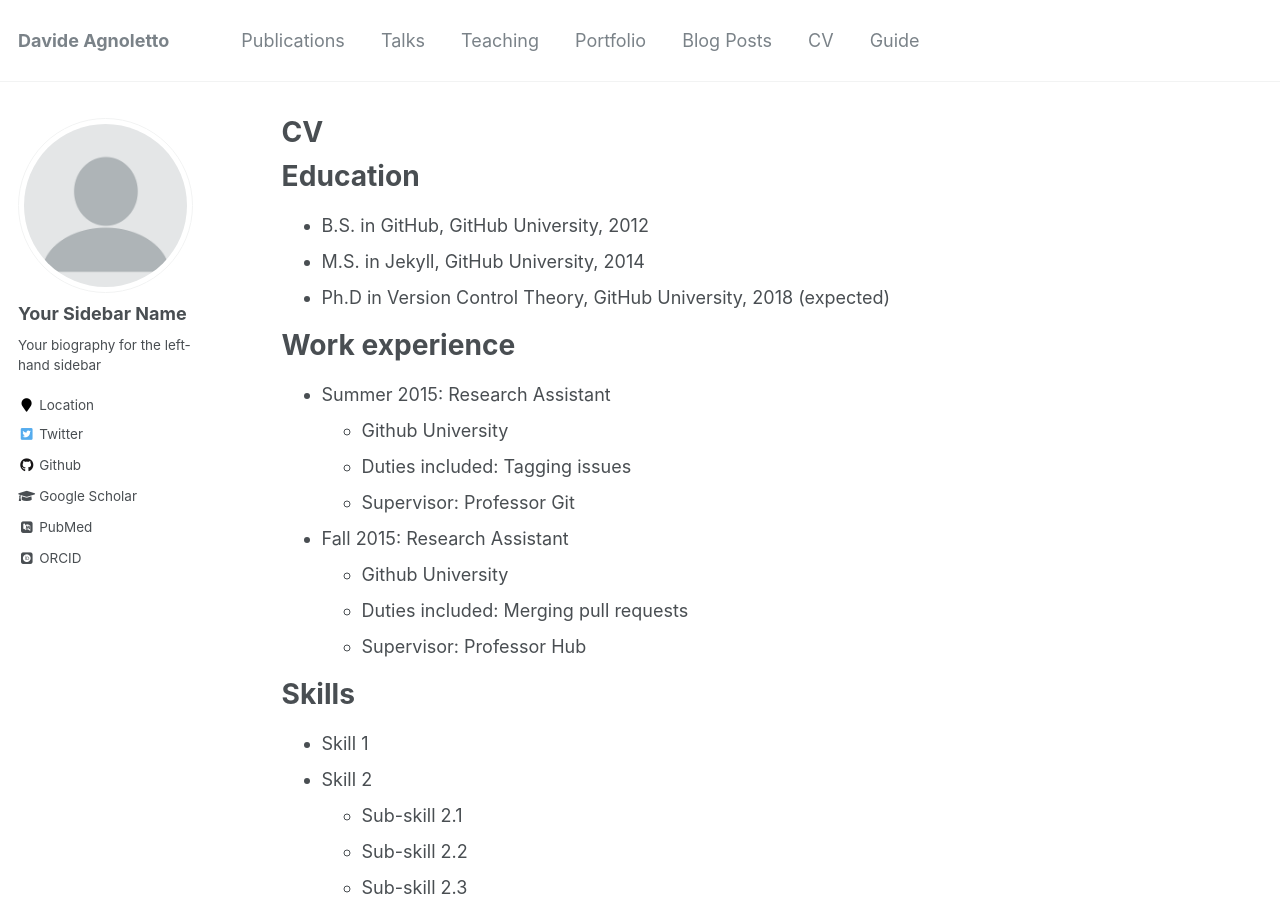
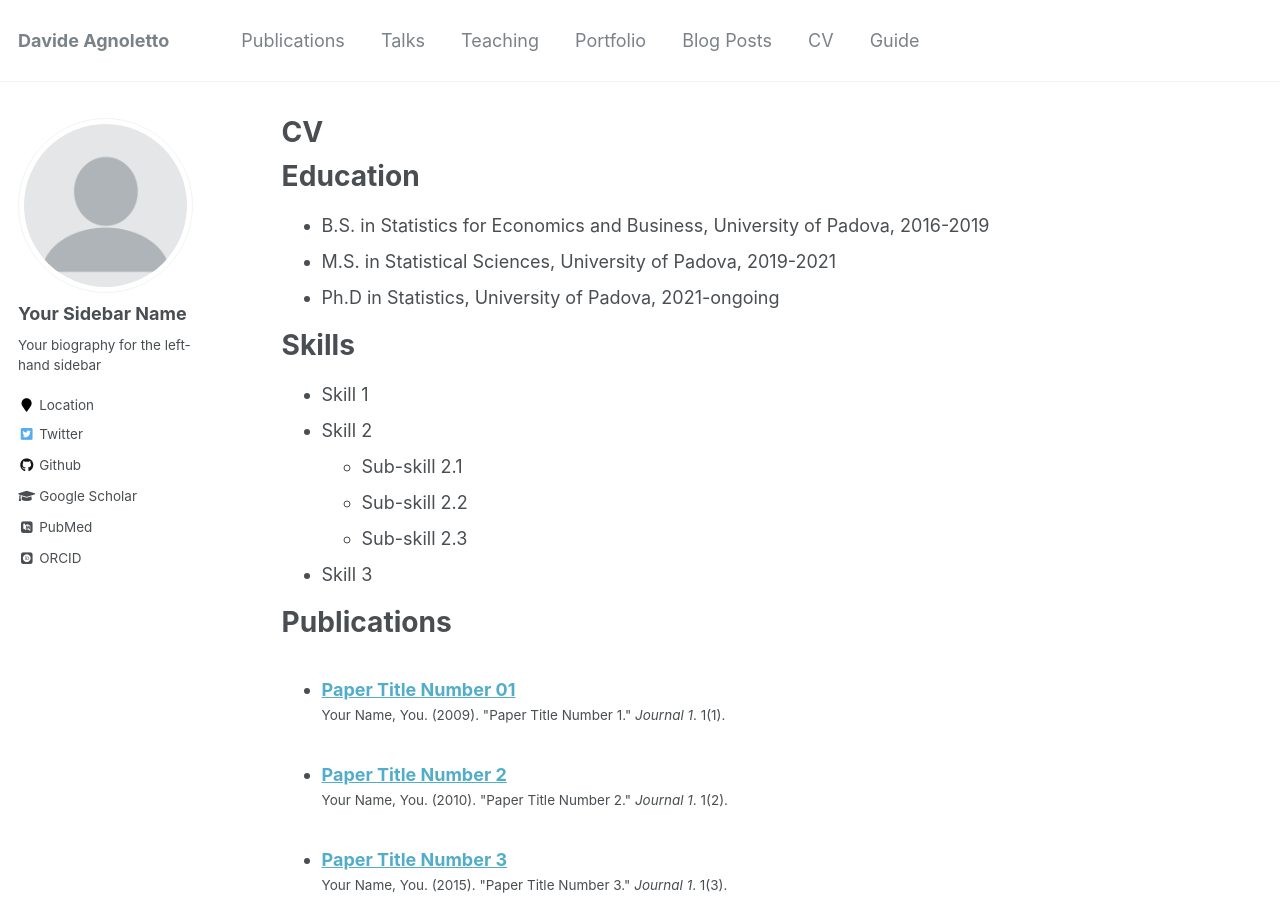
Before and after one commit to davideagno/davideagno.github.io, a Jekyll site: the page built from _pages/cv.md, in a window 1280 px wide and 900 px high. Built offline with Jekyll 4.4.1, drawn with Linux system fonts in a browser that asks for light colours; some web fonts are replaced.

Commit message:
Update cv.md

```diff
--- a/_pages/cv.md
+++ b/_pages/cv.md
@@ -11,21 +11,9 @@
 
 Education
 ======
-* B.S. in GitHub, GitHub University, 2012
-* M.S. in Jekyll, GitHub University, 2014
-* Ph.D in Version Control Theory, GitHub University, 2018 (expected)
-
-Work experience
-======
-* Summer 2015: Research Assistant
-  * Github University
-  * Duties included: Tagging issues
-  * Supervisor: Professor Git
-
-* Fall 2015: Research Assistant
-  * Github University
-  * Duties included: Merging pull requests
-  * Supervisor: Professor Hub
+* B.S. in Statistics for Economics and Business, University of Padova, 2016-2019
+* M.S. in Statistical Sciences, University of Padova, 2019-2021
+* Ph.D in Statistics, University of Padova, 2021-ongoing
 
 Skills
 ======
```
